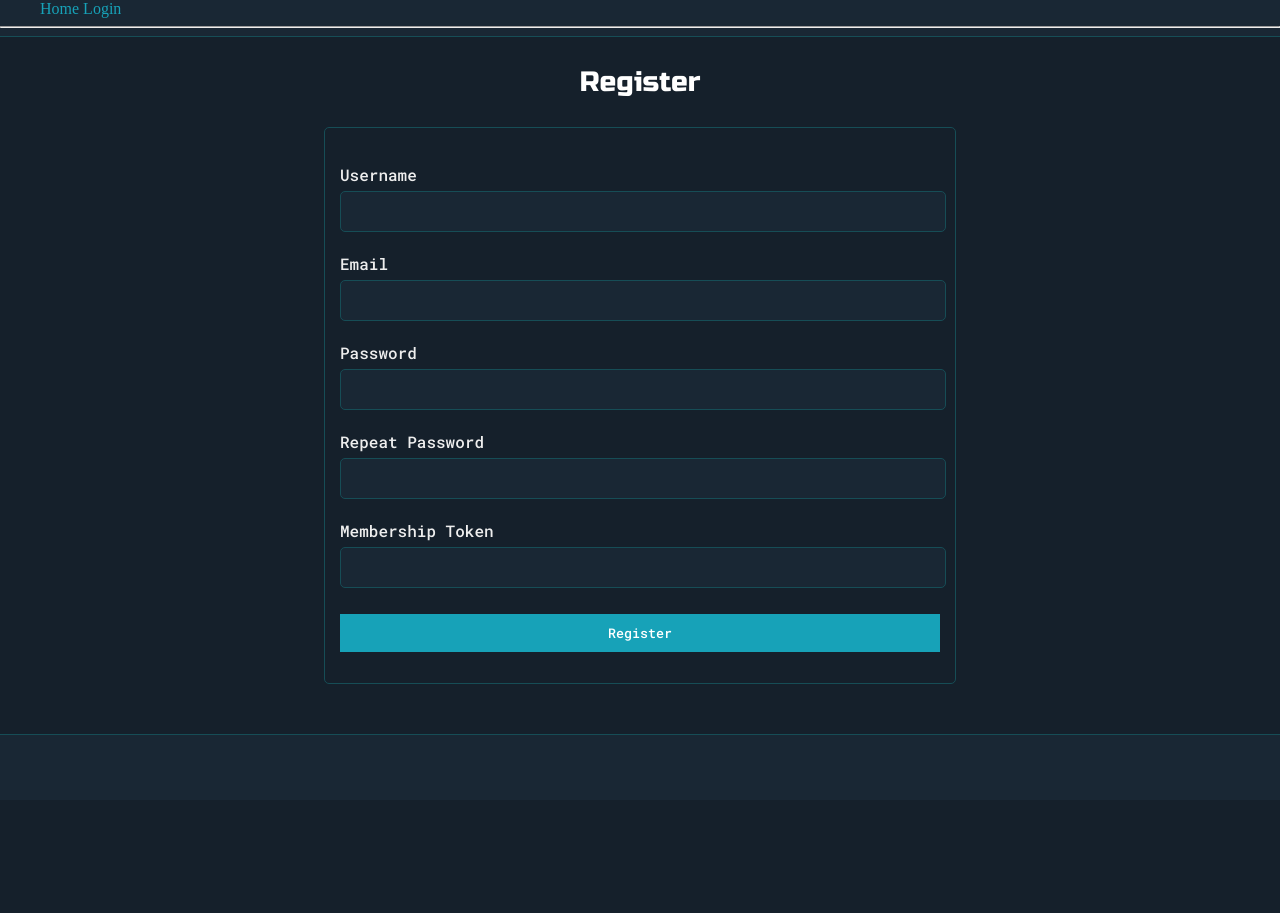
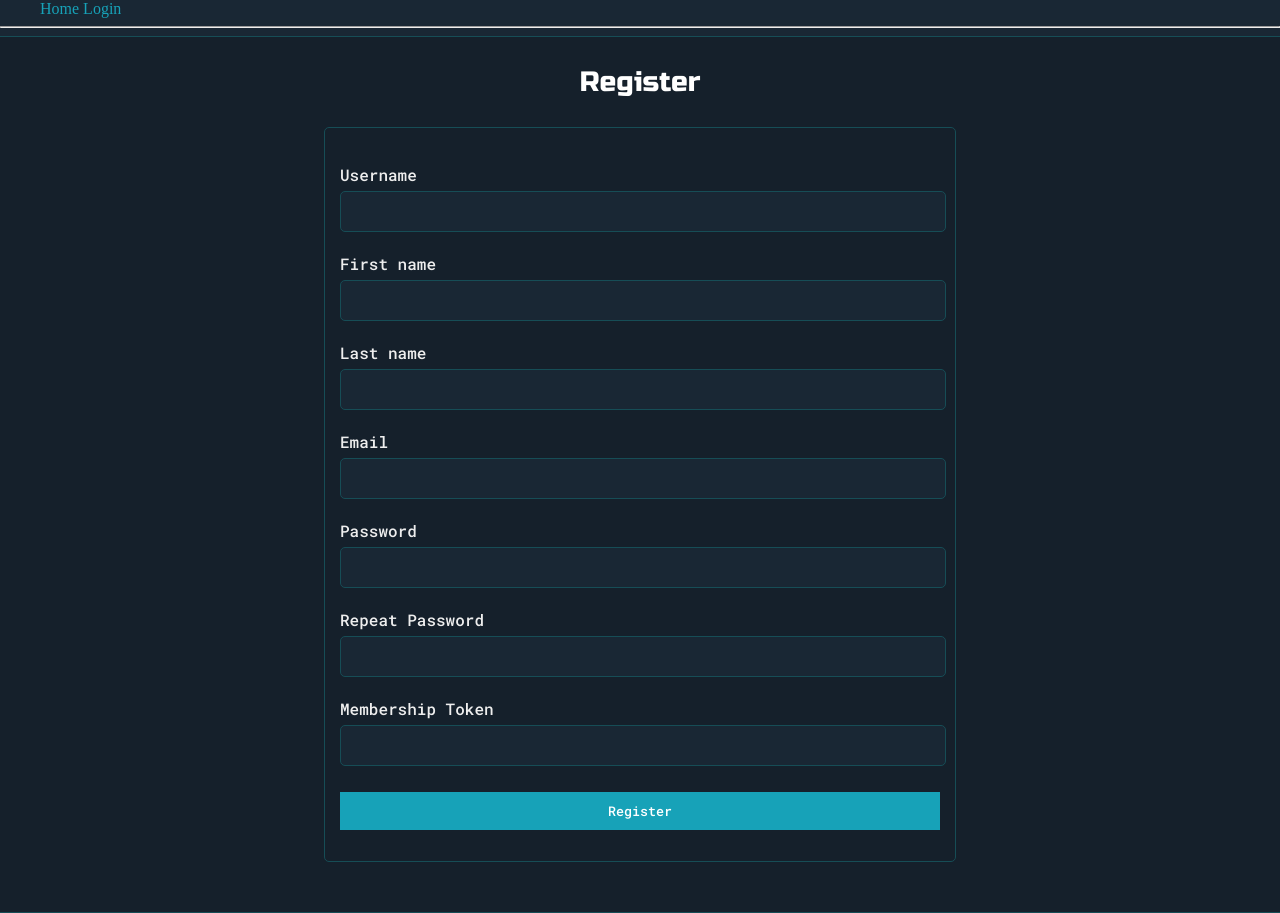
Before and after one commit to SeJeMo/godsofsummer, a Flask app: page /register in a window 1280 px wide. Before the commit the page ends 735 px from the top, so only its background shows below. Run offline with Flask 2, Linux system fonts and the light colour scheme.

Commit message:
added in name fields

```diff
--- a/app/forms.py
+++ b/app/forms.py
@@ -12,6 +12,8 @@
 class RegistrationForm(FlaskForm):
     username = StringField('Username', validators=[DataRequired()])
     email = StringField('Email', validators=[DataRequired(), Email()])
+    first_name = StringField('First name', validators=[DataRequired()])
+    last_name = StringField('Last name', validators=[DataRequired()])
     password = PasswordField('Password', validators=[DataRequired()])
     password2 = PasswordField(
         'Repeat Password', validators=[DataRequired(), EqualTo('password')])
@@ -36,3 +38,8 @@
     about_me = TextAreaField('Bio', validators=[Length(min=0, max=256)])
     season_goals = TextAreaField('Season Goals', validators=[Length(min=0, max=256)])
     submit = SubmitField('Submit')
+
+class PostForm(FlaskForm):
+    post = TextAreaField('Say something', validators=[
+        DataRequired(), Length(min=1, max=500)])
+    submit = SubmitField('Submit')
--- a/app/models.py
+++ b/app/models.py
@@ -12,6 +12,8 @@
 class User(UserMixin, db.Model):
     id = db.Column(db.Integer, primary_key=True)
     username = db.Column(db.String(64), index=True, unique=True)
+    first_name=db.Column(db.String(64))
+    last_name=db.Column(db.String(64))
     email = db.Column(db.String(120), index=True, unique=True)
     password_hash = db.Column(db.String(128))
     role = db.Column(db.String(120), default="PLAYER")
--- a/app/routes.py
+++ b/app/routes.py
@@ -52,7 +52,8 @@
         return redirect(url_for('index'))
     form = RegistrationForm()
     if form.validate_on_submit():
-        user = User(username=form.username.data, email=form.email.data)
+        user = User(username=form.username.data, email=form.email.data,
+            first_name=form.first_name.data, last_name=form.last_name.data)
         user.set_password(form.password.data)
         db.session.add(user)
         db.session.commit()
--- a/app/templates/register.html
+++ b/app/templates/register.html
@@ -11,6 +11,20 @@
                     {{ form.username.label }}<br>
                     {{ form.username(class="input-field") }}<br>
                     {% for error in form.username.errors %}
+                    <span style="color: red;">[{{error}}]</span>
+                    {% endfor %}
+                </p>
+                <p>
+                    {{ form.first_name.label }}<br>
+                    {{ form.first_name(class="input-field") }}<br>
+                    {% for error in form.first_name.errors %}
+                    <span style="color: red;">[{{error}}]</span>
+                    {% endfor %}
+                </p>
+                <p>
+                    {{ form.last_name.label }}<br>
+                    {{ form.last_name(class="input-field") }}<br>
+                    {% for error in form.last_name.errors %}
                     <span style="color: red;">[{{error}}]</span>
                     {% endfor %}
                 </p>
```
Also changed, not shown: 1 other file.
